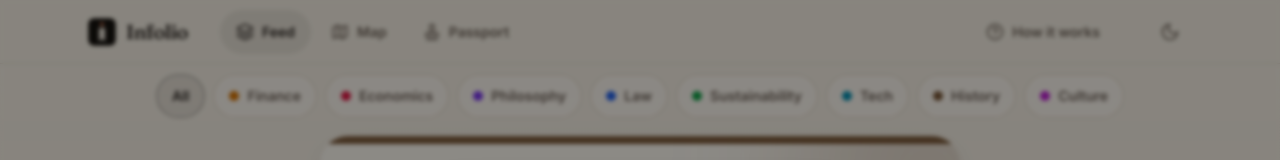
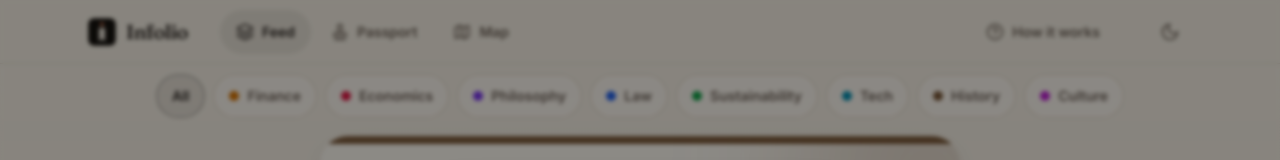
Before and after one commit to whyashika/reading-app, a React (Vite) app: page / in a window 1280 px wide. Shown: the top 160 px of the page. Built offline with nearby package versions, Linux system fonts and the light colour scheme.

Commit message:
Put Passport before Map in the navigation
Co-Authored-By: Claude Opus 5.5 (1M context) <noreply@anthropic.com>
Claude-Session: https://claude.ai/code/session_01PZVXKdZDPrJiLU8A78xMgD

```diff
--- a/src/components/Nav.tsx
+++ b/src/components/Nav.tsx
@@ -35,8 +35,8 @@ export function ThemeToggle({ className = "" }: { className?: string }) {
 
 const TABS = [
   { to: "/", label: "Feed", icon: Layers3 },
+  { to: "/passport", label: "Passport", icon: Stamp },
   { to: "/map", label: "Map", icon: MapIcon },
-  { to: "/passport", label: "Passport", icon: Stamp },
 ];
 
 function isActive(to: string, pathname: string) {
```
